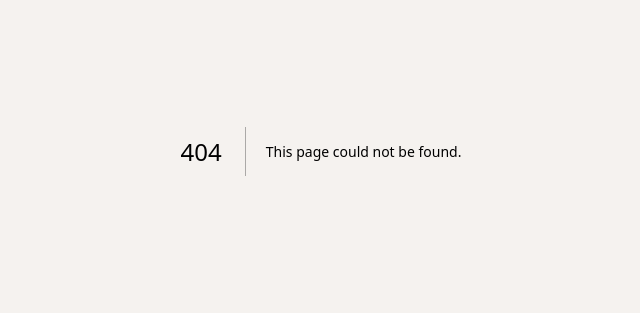
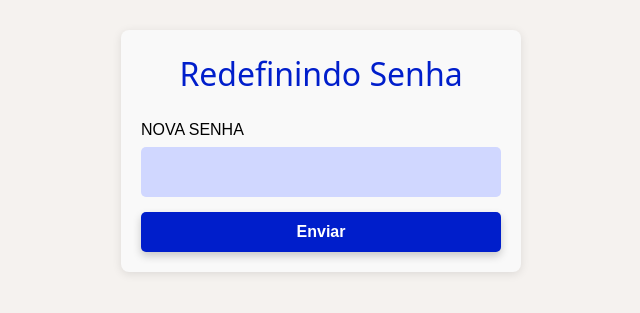
Before and after one commit to gare-dev/vemfacul, a Next.js app: page /alterarSenha/1 in a window 1280 px wide. Before the commit this address had no page. Shown: the part 249-562 px from the top of the page, without its empty margins (319-959 px from the left). Built offline with nearby package versions, Linux system fonts and the light colour scheme.

Commit message:
refractor: redefinir senha

```diff
--- a/pages/alterarSenha/index.tsx
+++ b/pages/alterarSenha/[email].tsx
@@ -1,28 +1,32 @@
 import Api from "@/api";
 import Styles from "@/styles/alterarSenha.module.scss";
+import { verify } from "crypto";
 import { useRouter } from "next/router";
 
 const alterarSenha = () => {
     const router = useRouter();
+    const {email} = router.query;
+
+    if (!email || typeof email !== 'string') {
+        return <div>Carregando...</div>;
+    }
     return (
+
         <div className={Styles.container}>
             <div className={Styles.form}>
                 <h1>Redefinindo Senha</h1>
                 <form onSubmit={async (e) => {
                     e.preventDefault();
                     const password = (e.target as HTMLFormElement).password.value;
-                    const email = (e.target as HTMLFormElement).email.value;
+                    console.log("Enviando para resetPassword:", { password, email });
                     try {
                         await Api.resetPassword(password, email);
                         alert('Senha redefinida com sucesso.');
                         router.push('/');
-                    } catch (error) {
-                        alert('Erro ao redefinir senha. Tente novamente.');
+                    } catch (error: any) {
+                        alert(`Error ao redefinir senha: ${error?.response?.data?.message || error.message || error}`);
                     }
-
                 }}>
-                    <p className={Styles.label}>CONFIRME O EMAIL</p>
-                    <input type="email" name="email" required />
                     <p className={Styles.label}>NOVA SENHA</p>
                     <input type="password" name="password" autoComplete="off" required />
                     <div className={Styles.buttonDiv}>
```
